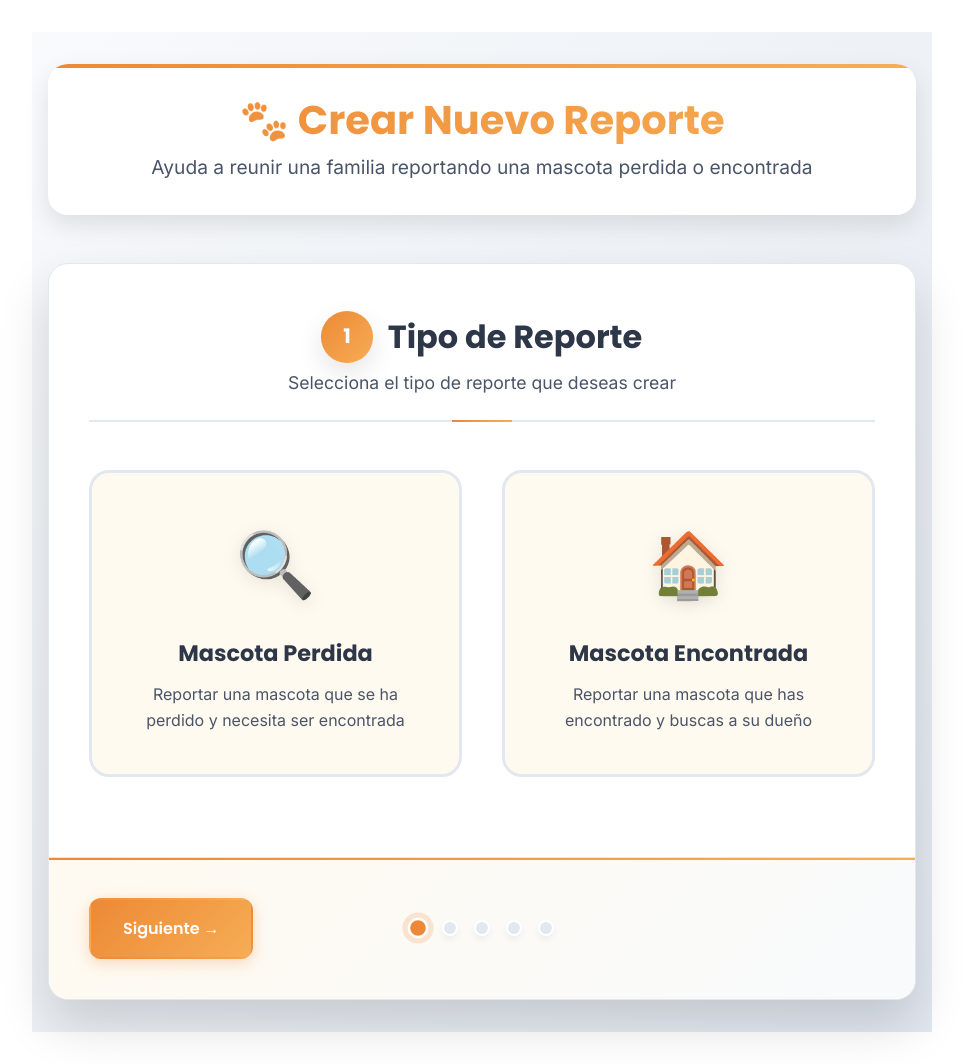
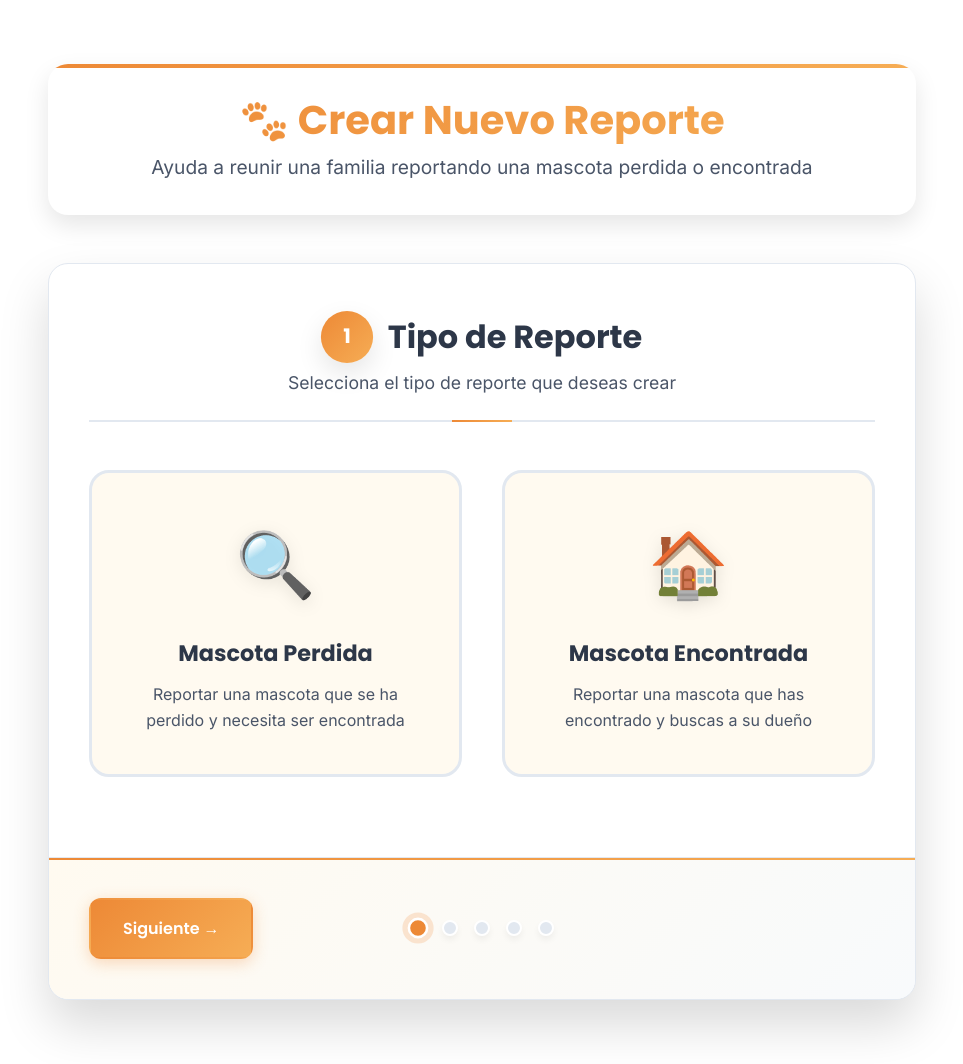
Before and after one commit to JesusEmilianoCloud/pawstohome, a Django app: page /reports/crear/ in a window 1280 px wide. Shown: the part 48-1112 px from the top of the page, without its empty margins (158-1121 px from the left). Run offline with Django 5.2, Linux system fonts and the light colour scheme; the visitor is signed in with stand-in values (Sample User, id 1); data that the repository does not hold is empty; parts of the project's set-up code (start-up, migrations or seed data) failed here and were passed over.

Commit message:
Remove background gradient from create report container for a cleaner design

```diff
--- a/static/css/crear_reporte.css
+++ b/static/css/crear_reporte.css
@@ -20,7 +20,7 @@
     max-width: 900px;
     margin: 2rem auto;
     padding: 2rem 1rem;
-    background: linear-gradient(135deg, #f8fafc 0%, #e2e8f0 100%);
+        background: none;
     min-height: calc(100vh - 160px);
 }
 
```
